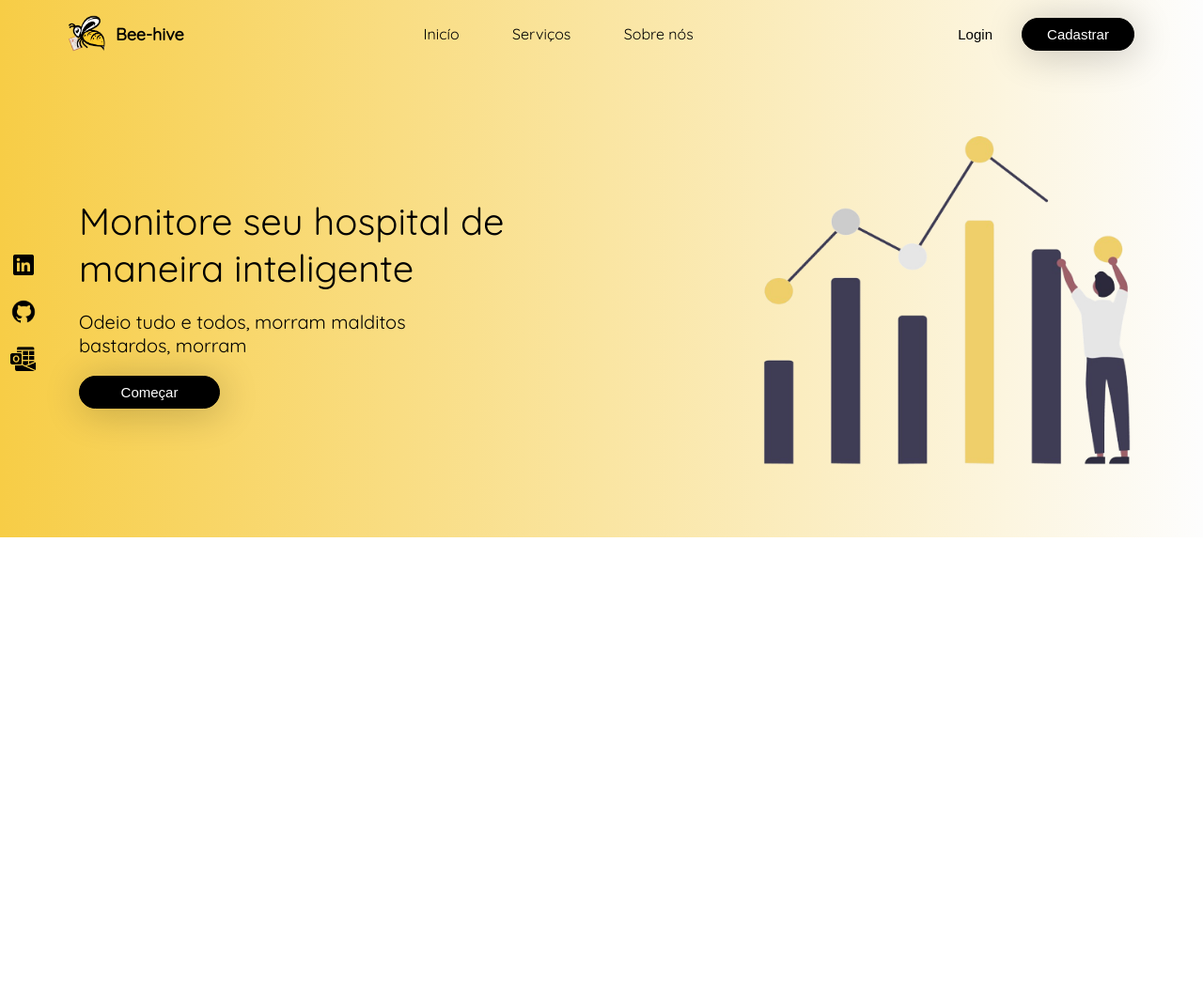
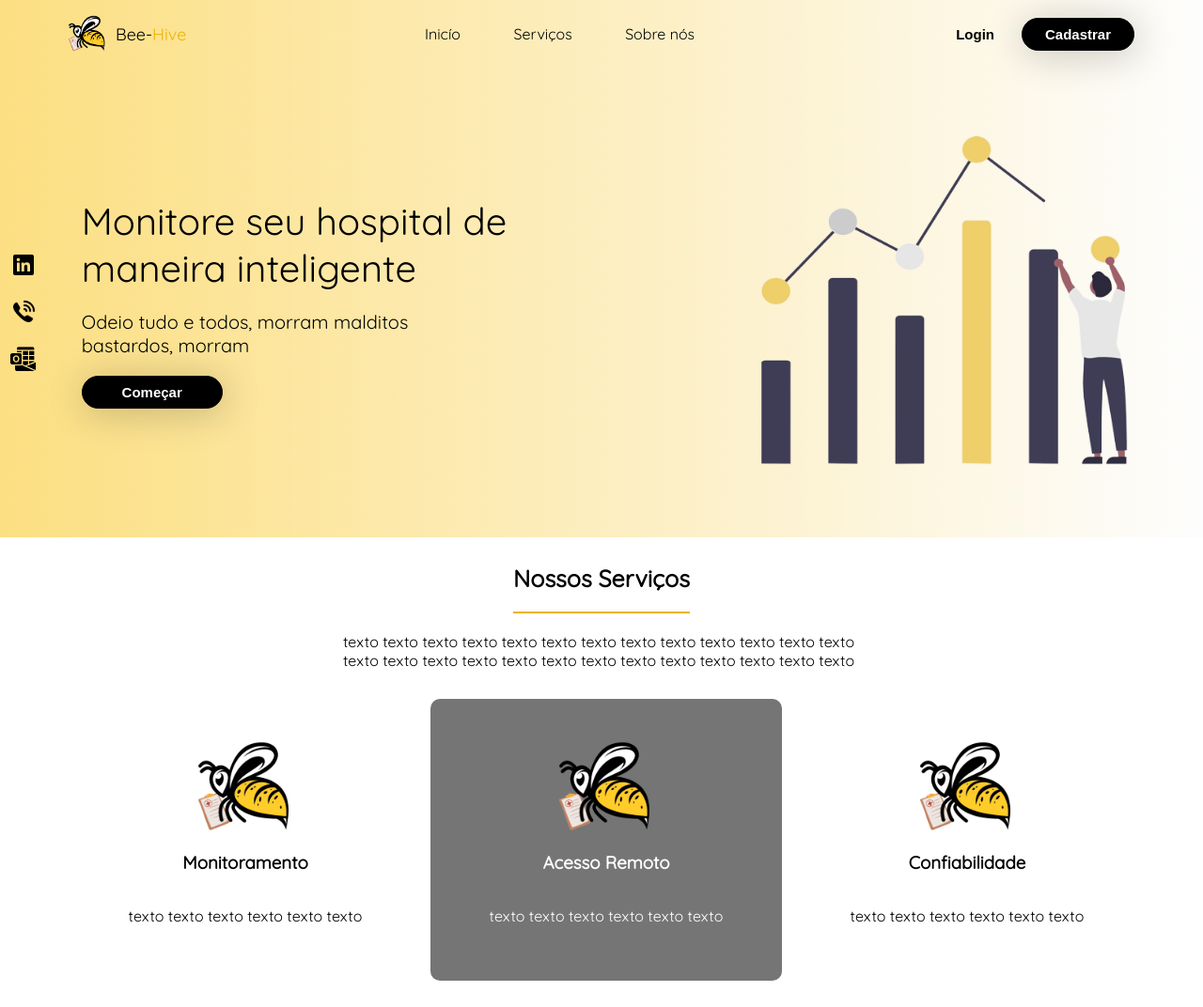
Before and after one commit to BH-Beehive/Site-Institucional-Beehive, a website: page public/index.html in a window 1280 px wide. Shown: the whole page at 94% size. Before the commit the page ends 800 px from the top, so only its background shows below. Drawn offline with Linux system fonts and the light colour scheme.

Commit message:
Continuação Index Site-institucional-beehive 30.08

```diff
--- a/public/css/styleHome.css
+++ b/public/css/styleHome.css
@@ -1,7 +1,9 @@
+/*Header e banner*/
+
 .header{
     display: flex;
     align-items: center;
-    background: linear-gradient(to right, #f7cd46, #fdfdfd);
+    background: linear-gradient(to right, #fcdf82, #fdfdfd);
     padding: 10px;
 }
 
@@ -27,14 +29,14 @@
 .banner .container{
     width: 90%;
     display: flex;
-    justify-content: space-between;
+    justify-content: space-around;
     align-items: center;
     margin: 0 auto;
 }
 
 .banner{
     height: 500px;
-    background: linear-gradient(to right, #f7cd46, #fdfdfd);
+    background: linear-gradient(to right, #fcdf82, #fdfdfd);
     display: flex;
     justify-content: flex-end;
 }
@@ -71,7 +73,7 @@ button{
 }
 
 button:hover{
-    color: #f7cd46;
+    color: #fcdf82;
 }
 
 .button-login{
@@ -87,7 +89,7 @@ button:hover{
 }
 
 .button-login:hover{
-    color: #f7cd46;
+    color: #fcdf82;
 }
 
 .button-vermais{
@@ -163,8 +165,85 @@ button:hover{
     width: 150px;
 }
 
-/*.post-banner{
-    border: 0;
-    border-bottom: 1px solid black;
-    padding-bottom: 5px;
-}*/
+/*Contéudo do site - Pós banner*/
+
+.content-servicos{
+    width: 100%;
+    height: 500px;
+    display: flex;
+    justify-content: center;
+    align-items: center;
+}
+
+.content-servicos .container{
+    width: 90%;
+    display: flex;
+    justify-content: center;
+    align-items: center;
+    margin: 0 auto;
+    flex-direction: column;
+}
+
+span{
+    color: #ecb500;
+}
+
+.title-servicos{
+    text-align: center;
+    display: flex;
+    justify-content: center;
+}
+
+.title-servicos p{
+    border-bottom: 2px solid #ecb500;
+    font-size: 25px;
+    font-weight: bolder;
+    padding-bottom: 20px;
+    margin: 0;
+}
+
+
+.subtitle-servicos{
+    width: 550px;
+}
+
+.subtitle-servicos p{
+    margin-top: 20px;
+    margin-bottom: 20px;
+}
+
+.cards-servico{
+    width: 100%;
+    height: 300px;
+    display: flex;
+    justify-content: center;
+    align-items: center;
+    margin-top: 1%;
+}
+
+.card-item{
+    background-color: white;
+    /*box-shadow: 2px 4px 20px 2px rgb(0, 0, 0, 0.2);*/
+    border-radius: 10px;
+    width: 380px;
+    height: 300px;
+    margin-left: 10px;
+    display: flex;
+    justify-content: center;
+    align-items: center;
+    flex-direction: column;
+}
+
+.card-acesso-remoto{
+    background-color: rgb(117, 117, 117);
+    color: white;
+}
+
+.card-item p{
+    font-size: 16px;
+}
+
+.img-card-item{
+    width: 100px;
+    height: 100px;
+}
--- a/public/index.html
+++ b/public/index.html
@@ -22,7 +22,7 @@
 
             <div class="beehive_home">
                 <img class="beehive_logo" src="assets/icons/Beehive_logo.png">
-                <p class="beehive_nome"><b>Bee-hive</b></p>
+                <p class="beehive_nome">Bee-<span>Hive</span></p>
             </div>
 
             <div class="navbar">
@@ -35,8 +35,8 @@
 
             <div class="buttons-navbar">
 
-               <button class="button-login">Login</button>
-               <button class="button-cadastro">Cadastrar</button>
+               <button class="button-login"><b>Login</b></button>
+               <button class="button-cadastro"><b>Cadastrar</b></button>
 
             </div>
 
@@ -48,7 +48,7 @@
 
         <div class="redes-sociais-itens">
             <img class="redes-sociais-icons" src="assets/icons/icon_linkedin.png">
-            <img class="redes-sociais-icons" src="assets/icons/icon_github.png">
+            <img class="redes-sociais-icons" src="assets/icons/icon_contato.png">
             <img class="redes-sociais-icons" src="assets/icons/icon_outlook.png">
         </div>
 
@@ -62,7 +62,7 @@
 
                 <div class="itens-icons-banner">
                 <div class="div-button-banner">
-                    <button class="button-vermais">Começar</button>
+                    <button class="button-vermais"><b>Começar</b></button>
                 </div>
                 </div>
             </div>
@@ -76,6 +76,54 @@
     </div>
 
 
+    <div class="content-servicos">
+
+        <div class="container">
+
+            <div class="title-servicos">
+                <p>Nossos Serviços</p>
+            </div>
+            <div class="subtitle-servicos">
+                <p>texto texto texto texto texto texto
+                    texto texto texto texto texto texto texto texto
+                    texto texto texto texto texto texto texto texto
+                    texto texto texto texto
+                </p>
+            </div>
+
+            <div class="cards-servico">
+
+                <div class="card-monitoramento card-item">
+                    <img class="img-card-item" src="assets/icons/Beehive_logo.png">
+                    <h3><b>Monitoramento</b></h3>
+                    <p class="subtitle-card-item">
+                        texto texto texto texto texto texto
+                    </p>
+                </div>
+
+                <div class="card-acesso-remoto card-item">
+                    <img class="img-card-item" src="assets/icons/Beehive_logo.png">
+                    <h3><b>Acesso Remoto</b></h3>
+                    <p class="subtitle-card-item">
+                        texto texto texto texto texto texto
+                    </p>
+                </div>
+
+                <div class="card-confiabilidade card-item">
+                    <img class="img-card-item" src="assets/icons/Beehive_logo.png">
+                    <h3><b>Confiabilidade</b></h3>
+                    <p class="subtitle-card-item">
+                        texto texto texto texto texto texto
+                    </p>
+                </div>
+
+            </div>
+
+        </div>
+
+
+    </div>
+
 
 </body>
 </html>
```
